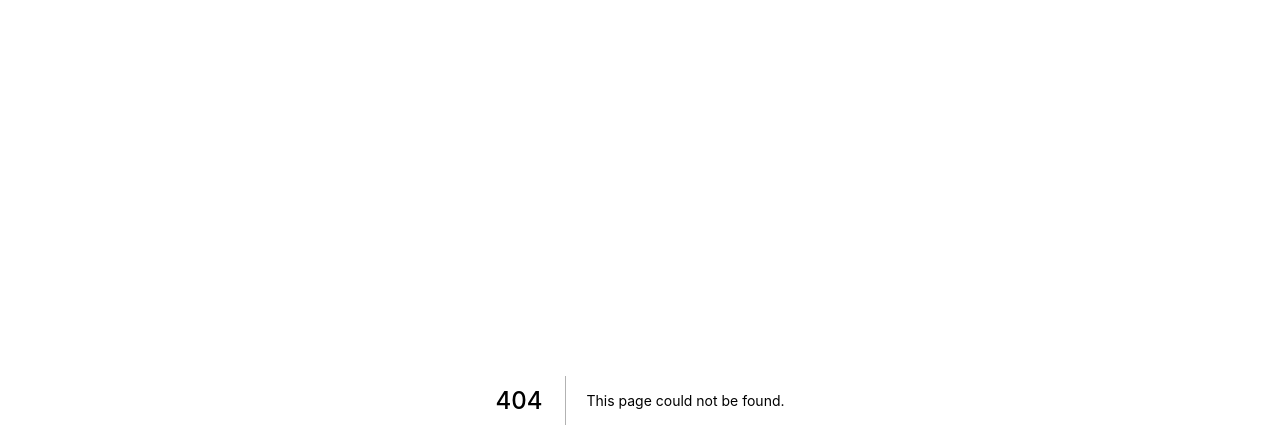
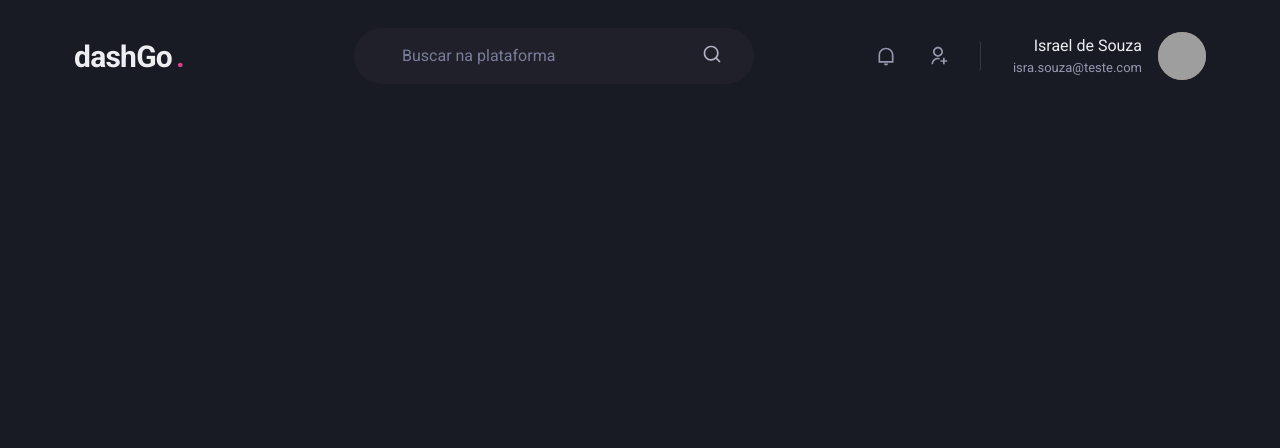
Before and after one commit to israsouzab/dashboard-dashgo, a Next.js app: page /dashboard in a window 1280 px wide. Before the commit this address had no page. Shown: the top 448 px of the page. Built offline with nearby package versions, Linux system fonts and the light colour scheme; grey boxes are pictures that could not be loaded.

Commit message:
add component Header

```diff
--- a/package.json
+++ b/package.json
@@ -16,7 +16,8 @@
     "framer-motion": "^6",
     "next": "12.1.5",
     "react": "18.0.0",
-    "react-dom": "18.0.0"
+    "react-dom": "18.0.0",
+    "react-icons": "^4.3.1"
   },
   "devDependencies": {
     "@types/node": "^17.0.25",
--- /dev/null
+++ b/src/components/Header.tsx
@@ -0,0 +1,74 @@
+import { Avatar, Box, Flex, HStack, Icon, Input, Text } from '@chakra-ui/react'
+import { RiNotificationLine, RiSearchLine, RiUserAddLine } from 'react-icons/ri'
+
+export function Header () {
+   return (
+      <Flex
+         as='header'
+         width='100%'
+         maxWidth={1180}
+         height='20'
+         marginX='auto'
+         marginTop='4'
+         paddingX='6'
+         align='center'
+      >
+         <Text
+            fontSize='3xl'
+            fontWeight='bold'
+            letterSpacing='tight'
+            width='64'
+         >
+            dashGo
+            <Text as='span' marginLeft='1' color='pink.500'>.</Text>
+         </Text>
+         <Flex
+            as='label'
+            flex='1'
+            paddingY='4'
+            paddingX='8'
+            marginLeft='6'
+            maxWidth={400}
+            alignSelf='center'
+            color='gray.200'
+            position='relative'
+            background='gray.800'
+            borderRadius='full'
+         >
+            <Input
+               color='gray.50'
+               variant='unstyled'
+               paddingX='4'
+               marginRight='4'
+               placeholder='Buscar na plataforma'
+               _placeholder={{ color: 'gray.400' }}
+            />
+            <Icon as={RiSearchLine} fontSize='20' />
+         </Flex>
+         <Flex
+            align='center'
+            marginLeft='auto'
+         >
+            <HStack
+               spacing='8'
+               marginX='8'
+               paddingRight='8'
+               paddingY='1'
+               color='gray.300'
+               borderRightWidth={1}
+               borderColor='gray.700'
+            >
+               <Icon as={RiNotificationLine} fontSize='20' />
+               <Icon as={RiUserAddLine} fontSize='20' />
+            </HStack>
+            <Flex align='center'>
+               <Box marginRight='4' textAlign='right'>
+                  <Text>Israel de Souza</Text>
+                  <Text color='gray.300' fontSize='small' >isra.souza@teste.com</Text>
+               </Box>
+               <Avatar size='md' name='Israel Souza' src='https://avatars.githubusercontent.com/u/53377728?s=400&u=ec6a7f54d680badcd86ef9ba9e15f658bc77f642&v=4' />
+            </Flex>
+         </Flex>
+      </Flex>
+   )
+}
--- a/src/pages/_document.tsx
+++ b/src/pages/_document.tsx
@@ -5,7 +5,7 @@ export default class MyDocument extends Document {
       return (
          <Html lang='pt-br'>
             <Head>
-               <title>DashGo</title>
+               <title>dashGo</title>
                <link rel="preconnect" href="https://fonts.gstatic.com" />
                <link href="https://fonts.googleapis.com/css2?family=Roboto:wght@400;500;700&display=swap" rel="stylesheet" />
             </Head>
--- /dev/null
+++ b/src/pages/dashboard.tsx
@@ -0,0 +1,7 @@
+import { Header } from '../components/Header'
+
+export default function Dashboard () {
+   return (
+      <Header />
+   )
+}
```
Also changed, not shown: 1 other file (tests, documents, lock files or other folders).
